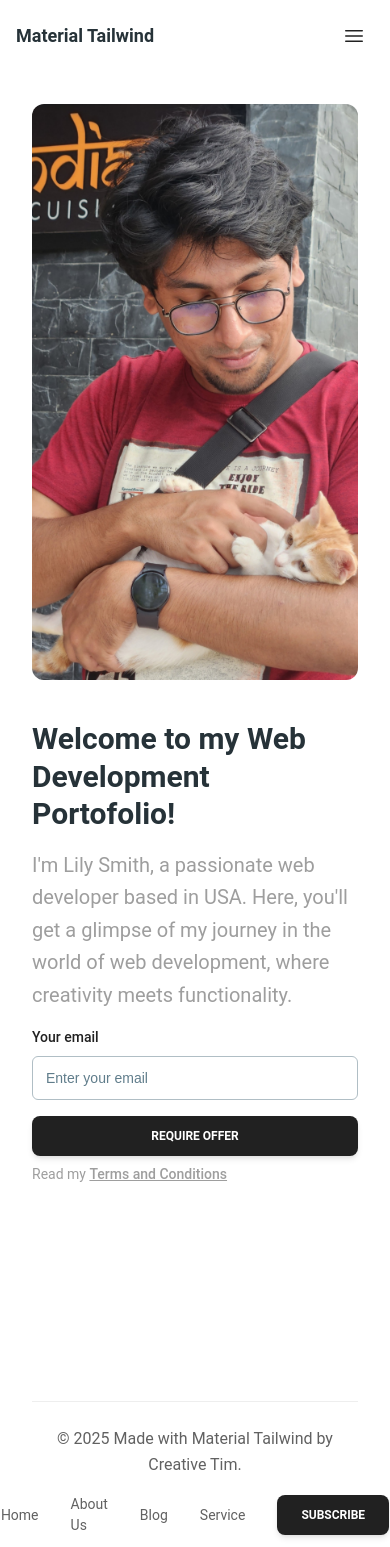
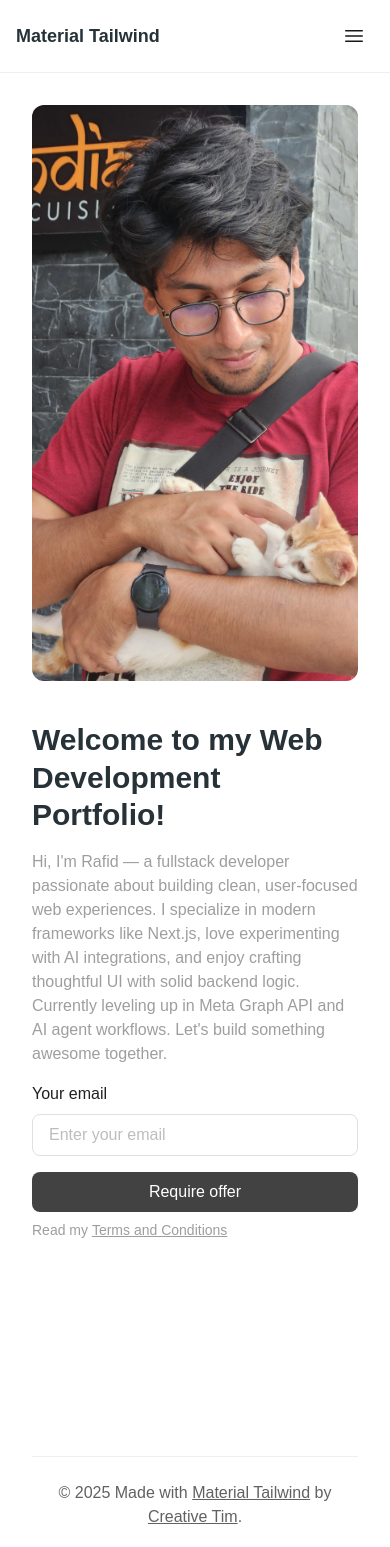
Before and after one commit to rafidrahman1/portfolio-website, a Next.js app: page / in a window 390 px wide. Shown: the top 1547 px of the page. Built offline with nearby package versions, Linux system fonts and the light colour scheme.

Commit message:
new layout adde

```diff
--- a/app/(home)/page.tsx
+++ b/app/(home)/page.tsx
@@ -1,13 +1,9 @@
 import Hero from "../components/home/Hero";
-import Footer from "../components/layout/Footer/Footer";
-import Navbar from "../components/layout/Header/Navbar";
 
 export default async function Home() {
   return (
   <div>
-    <Navbar/>
     <Hero/>
-    <Footer/>
   </div>
   )
 }
--- a/app/components/home/Hero.tsx
+++ b/app/components/home/Hero.tsx
@@ -1,49 +1,44 @@
-"use client";
+import Image from "next/image";
 
-import Image from "next/image";
-import { Input, Button, Typography } from "@material-tailwind/react";
-
-function Hero() {
+export default function Hero() {
     return (
         <header className="bg-white p-8">
             <div className="container mx-auto grid h-full gap-10 min-h-[60vh] w-full grid-cols-1 items-center lg:grid-cols-2">
                 <div className="row-start-2 lg:row-auto">
-                    <Typography
-                        variant="h1"
-                        color="blue-gray"
-                        className="mb-4 lg:text-5xl !leading-tight text-3xl"
-                    >
-                        Welcome to my Web <br /> Development Portofolio!
-                    </Typography>
-                    <Typography
-                        variant="lead"
-                        className="mb-4 !text-gray-500 md:pr-16 xl:pr-28"
-                    >
-                        I&apos;m Lily Smith, a passionate web developer based in USA. Here,
-                        you&apos;ll get a glimpse of my journey in the world of web
-                        development, where creativity meets functionality.
-                    </Typography>
+                    <h1 className="mb-4 text-3xl lg:text-5xl font-bold text-blue-gray-900 leading-tight">
+                        Welcome to my Web <br /> Development Portfolio!
+                    </h1>
+                    <p className="mb-4 text-gray-500 md:pr-16 xl:pr-28">
+                        Hi, I&apos;m Rafid — a fullstack developer passionate about building clean, user-focused web experiences.
+                        I specialize in modern frameworks like Next.js, love experimenting with AI integrations,
+                        and enjoy crafting thoughtful UI with solid backend logic. Currently leveling up in Meta
+                        Graph API and AI agent workflows. Let's build something awesome together.
+                    </p>
                     <div className="grid">
-                        <Typography
-                            variant="small"
-                            className="mb-2 text-gray-900 font-medium"
-                        >
+                        <label className="mb-2 text-gray-900 font-medium" htmlFor="email">
                             Your email
-                        </Typography>
+                        </label>
                         <div className="mb-2 flex w-full flex-col gap-4 md:w-10/12 md:flex-row">
-                            {/* @ts-ignore */}
-                            <Input color="gray" label="Enter your email" size="lg" />
-                            <Button color="gray" className="w-full px-4 md:w-[12rem]">
-                                require offer
-                            </Button>
+                            <input
+                                id="email"
+                                type="email"
+                                className="border border-gray-300 rounded-lg px-4 py-2 w-full"
+                                placeholder="Enter your email"
+                            />
+                            <button
+                                type="button"
+                                className="w-full md:w-[12rem] px-4 py-2 bg-gray-800 text-white rounded-lg font-medium hover:bg-gray-700 transition"
+                            >
+                                Require offer
+                            </button>
                         </div>
                     </div>
-                    <Typography variant="small" className="font-normal !text-gray-500">
+                    <p className="text-sm font-normal text-gray-500">
                         Read my{" "}
-                        <a href="#" className="font-medium underline transition-colors">
+                        <a href="#" className="font-medium underline transition-colors hover:text-blue-700">
                             Terms and Conditions
                         </a>
-                    </Typography>
+                    </p>
                 </div>
                 <Image
                     width={1024}
@@ -51,10 +46,9 @@ function Hero() {
                     alt="team work"
                     src="/images/profile.jpg"
                     className="h-[36rem] w-full rounded-xl object-cover"
+                    priority
                 />
             </div>
         </header>
     );
 }
-
-export default Hero;
--- a/app/components/layout/Footer/Footer.tsx
+++ b/app/components/layout/Footer/Footer.tsx
@@ -1,44 +1,58 @@
-"use client";
-import { Typography, Button } from "@material-tailwind/react";
+import React from "react";
 
-const LINKS = ["Home", "About Us", "Blog", "Service"];
+const LINKS = [
+    { label: "Home", href: "#" },
+    { label: "About Us", href: "#" },
+    { label: "Blog", href: "#" },
+    { label: "Service", href: "#" },
+];
 const CURRENT_YEAR = new Date().getFullYear();
 
-export function Footer() {
+export default function Footer() {
     return (
         <footer className="mt-10 px-8 pt-20">
             <div className="container mx-auto">
                 <div className="mt-16 flex flex-wrap items-center justify-center gap-y-4 border-t border-gray-200 py-6 md:justify-between">
-                    <Typography className="text-center font-normal !text-gray-700">
+                    <p className="text-center font-normal text-gray-700">
                         &copy; {CURRENT_YEAR} Made with{" "}
-                        <a href="https://www.material-tailwind.com" target="_blank">
+                        <a
+                            href="https://www.material-tailwind.com"
+                            target="_blank"
+                            rel="noopener noreferrer"
+                            className="underline hover:text-blue-700 transition-colors"
+                        >
                             Material Tailwind
                         </a>{" "}
                         by{" "}
-                        <a href="https://www.creative-tim.com" target="_blank">
+                        <a
+                            href="https://www.creative-tim.com"
+                            target="_blank"
+                            rel="noopener noreferrer"
+                            className="underline hover:text-blue-700 transition-colors"
+                        >
                             Creative Tim
                         </a>
                         .
-                    </Typography>
+                    </p>
                     <ul className="flex gap-8 items-center">
                         {LINKS.map((link) => (
-                            <li key={link}>
-                                <Typography
-                                    as="a"
-                                    href="#"
-                                    variant="small"
+                            <li key={link.label}>
+                                <a
+                                    href={link.href}
                                     className="font-normal text-gray-700 hover:text-gray-900 transition-colors"
                                 >
-                                    {link}
-                                </Typography>
+                                    {link.label}
+                                </a>
                             </li>
                         ))}
-                        <Button color="gray">subscribe</Button>
+                        <li>
+                            <button className="px-4 py-2 rounded-lg font-medium bg-gray-800 text-white hover:bg-gray-700 transition">
+                                subscribe
+                            </button>
+                        </li>
                     </ul>
                 </div>
             </div>
         </footer>
     );
 }
-
-export default Footer;
--- a/app/components/layout/Header/Navbar.tsx
+++ b/app/components/layout/Header/Navbar.tsx
@@ -1,17 +1,10 @@
 "use client";
 import React from "react";
-import {
-    Navbar as MTNavbar,
-    Collapse,
-    Button,
-    IconButton,
-    Typography,
-} from "@material-tailwind/react";
+import Link from "next/link";
 import {
     RectangleStackIcon,
     UserCircleIcon,
     CommandLineIcon,
-    Squares2X2Icon,
     XMarkIcon,
     Bars3Icon,
 } from "@heroicons/react/24/solid";
@@ -20,110 +13,96 @@ const NAV_MENU = [
     {
         name: "Page",
         icon: RectangleStackIcon,
+        link: "/",
     },
     {
         name: "Account",
         icon: UserCircleIcon,
+        link: "/projects",
     },
     {
         name: "Docs",
         icon: CommandLineIcon,
-        href: "https://www.material-tailwind.com/docs/react/installation",
+        link: "/",
     },
 ];
 
-interface NavItemProps {
-    children: React.ReactNode;
-    href?: string;
-}
-
-function NavItem({ children, href }: NavItemProps) {
+function NavItem({ children, link }: { children: React.ReactNode; link?: string }) {
     return (
         <li>
-            <Typography
-                as="a"
-                href={href || "#"}
-                target={href ? "_blank" : "_self"}
-                variant="paragraph"
-                color="gray"
-                className="flex items-center gap-2 font-medium text-gray-900"
-            >
-                {children}
-            </Typography>
+            {link ? (
+                <Link href={link} className="flex items-center gap-2 font-medium text-gray-900">
+                    {children}
+                </Link>
+            ) : (
+                <span className="flex items-center gap-2 font-medium text-gray-900">
+          {children}
+        </span>
+            )}
         </li>
     );
 }
 
-export function Navbar() {
+export default function Navbar() {
     const [open, setOpen] = React.useState(false);
 
-    const handleOpen = () => setOpen((cur) => !cur);
-
     React.useEffect(() => {
-        window.addEventListener(
-            "resize",
-            () => window.innerWidth >= 960 && setOpen(false)
-        );
+        const handleResize = () => {
+            if (window.innerWidth >= 960) setOpen(false);
+        };
+        window.addEventListener("resize", handleResize);
+        return () => window.removeEventListener("resize", handleResize);
     }, []);
 
     return (
-        <MTNavbar
-            shadow={false}
-            fullWidth
-            className="border-0 sticky top-0 z-50"
-            placeholder={undefined}
-        >
-            <div className="container mx-auto flex items-center justify-between">
-                <Typography color="blue-gray" className="text-lg font-bold">
-                    Material Tailwind
-                </Typography>
+        <nav className="bg-white border-b sticky top-0 z-50">
+            <div className="container mx-auto flex items-center justify-between py-4 px-4">
+                <span className="text-lg font-bold text-blue-gray-900">Material Tailwind</span>
                 <ul className="ml-10 hidden items-center gap-8 lg:flex">
-                    {NAV_MENU.map(({ name, icon: Icon, href }) => (
-                        <NavItem key={name} href={href}>
+                    {NAV_MENU.map(({ name, icon: Icon, link }) => (
+                        <NavItem key={name} link={link}>
                             <Icon className="h-5 w-5" />
                             {name}
                         </NavItem>
                     ))}
                 </ul>
                 <div className="hidden items-center gap-2 lg:flex">
-                    <Button variant="text">Sign In</Button>
-                    <a href="https://www.material-tailwind.com/blocks" target="_blank">
-                        <Button color="gray">blocks</Button>
+                    <button className="px-4 py-2 rounded-lg font-medium text-gray-800 hover:bg-gray-100 transition">Sign In</button>
+                    <a href="https://www.material-tailwind.com/blocks" target="_blank" rel="noopener noreferrer">
+                        <button className="px-4 py-2 rounded-lg font-medium bg-gray-800 text-white hover:bg-gray-700 transition">blocks</button>
                     </a>
                 </div>
-                <IconButton
-                    variant="text"
-                    color="gray"
-                    onClick={handleOpen}
-                    className="ml-auto inline-block lg:hidden"
+                <button
+                    onClick={() => setOpen((prev) => !prev)}
+                    className="ml-auto inline-block lg:hidden p-2 rounded"
+                    aria-label="Toggle Menu"
                 >
                     {open ? (
-                        <XMarkIcon strokeWidth={2} className="h-6 w-6" />
+                        <XMarkIcon className="h-6 w-6" />
                     ) : (
-                        <Bars3Icon strokeWidth={2} className="h-6 w-6" />
+                        <Bars3Icon className="h-6 w-6" />
                     )}
-                </IconButton>
+                </button>
             </div>
-            <Collapse open={open}>
-                <div className="container mx-auto mt-3 border-t border-gray-200 px-2 pt-4">
+            {/* Mobile Menu */}
+            {open && (
+                <div className="lg:hidden bg-white border-t border-gray-200 px-4 pt-4 pb-2">
                     <ul className="flex flex-col gap-4">
-                        {NAV_MENU.map(({ name, icon: Icon }) => (
-                            <NavItem key={name}>
+                        {NAV_MENU.map(({ name, icon: Icon, link }) => (
+                            <NavItem key={name} link={link}>
                                 <Icon className="h-5 w-5" />
                                 {name}
                             </NavItem>
                         ))}
                     </ul>
                     <div className="mt-6 mb-4 flex items-center gap-2">
-                        <Button variant="text">Sign In</Button>
-                        <a href="https://www.material-tailwind.com/blocks" target="_blank">
-                            <Button color="gray">blocks</Button>
+                        <button className="px-4 py-2 rounded-lg font-medium text-gray-800 hover:bg-gray-100 transition">Sign In</button>
+                        <a href="https://www.material-tailwind.com/blocks" target="_blank" rel="noopener noreferrer">
+                            <button className="px-4 py-2 rounded-lg font-medium bg-gray-800 text-white hover:bg-gray-700 transition">blocks</button>
                         </a>
                     </div>
                 </div>
-            </Collapse>
-        </MTNavbar>
+            )}
+        </nav>
     );
 }
-
-export default Navbar;
--- a/app/layout.tsx
+++ b/app/layout.tsx
@@ -2,6 +2,8 @@ import type { Metadata } from "next";
 import { Geist, Geist_Mono } from "next/font/google";
 import "./globals.css";
 import { SpeedInsights } from "@vercel/speed-insights/next"
+import Footer from "./components/layout/Footer/Footer";
+import Navbar from "./components/layout/Header/Navbar";
 
 const geistSans = Geist({
   variable: "--font-geist-sans",
@@ -26,8 +28,10 @@ export default function RootLayout({
   return (
     <html lang="en">
       <body>
+      <Navbar/>
         {children}
-        <SpeedInsights/>
+      <Footer/>
+      <SpeedInsights/>
       </body>
     </html>
   );
```
Also changed, not shown: app/(home)/layout.tsx (+6 -1 lines).
